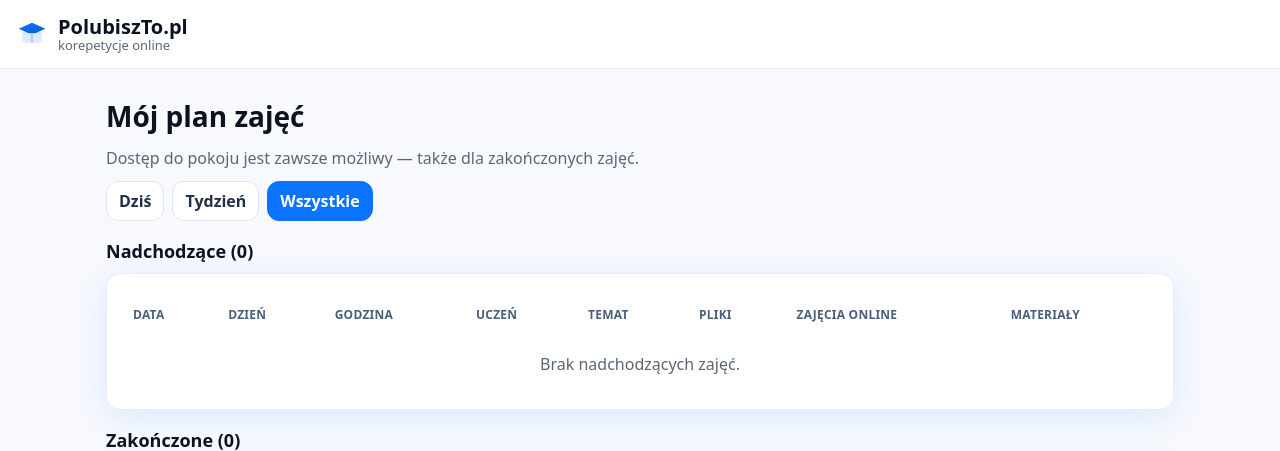
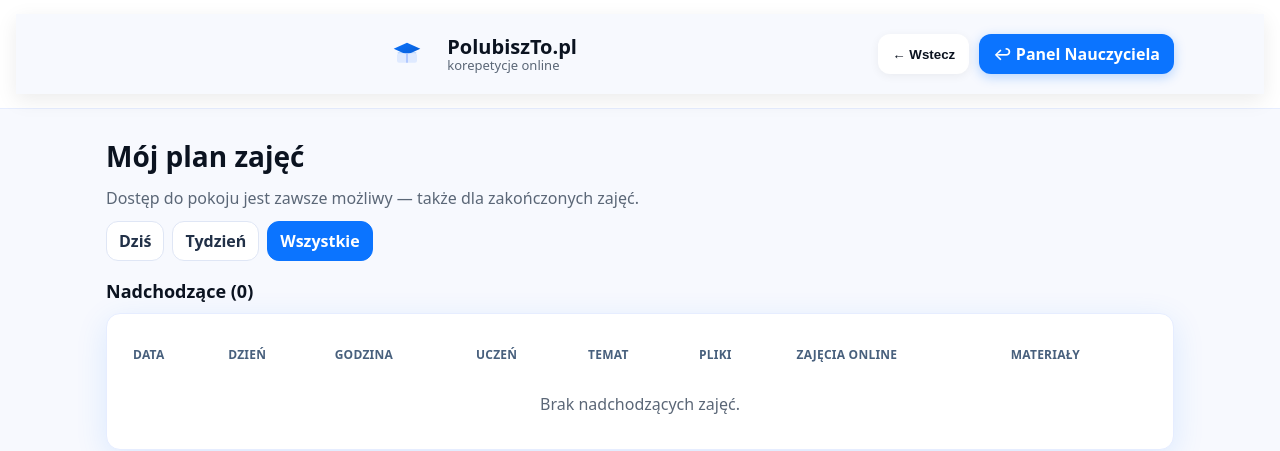
Before and after one commit to Bogdanaugustynski/Korepetycje-online, a Django app: page /moj_plan_zajec/ in a window 1280 px wide. Shown: the top 451 px of the page. Run offline with Django 5.2, Linux system fonts and the light colour scheme; the visitor is signed in with stand-in values (Sample User, id 1); data comes from the database, SQL or seed files in the repository; data that the repository does not hold is empty.

Commit message:
UI: wspólny nagłówek przez partial (partials/brand.html) w Mój plan zajęć

```diff
--- a/panel/templates/moj_plan_zajec.html
+++ b/panel/templates/moj_plan_zajec.html
@@ -41,7 +41,8 @@
 <body>
 
 <header class="site-header">
-  {% include "partials/brand.html" %}
+  {% include "partials/panel_header.html" with panel_url_name='panel_nauczyciela' panel_label='Panel Nauczyciela' %}
+
 </header>
 
 <div class="wrap">
```
